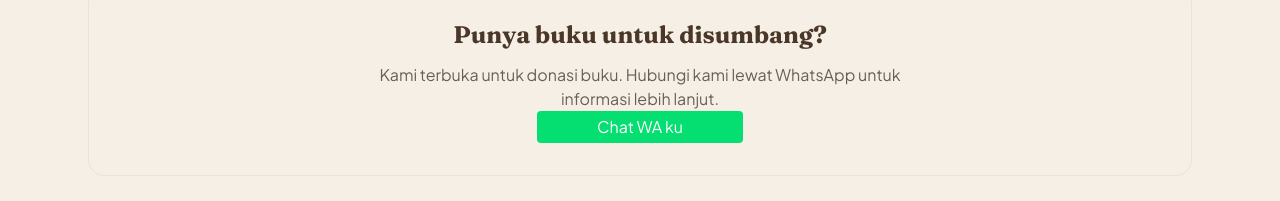
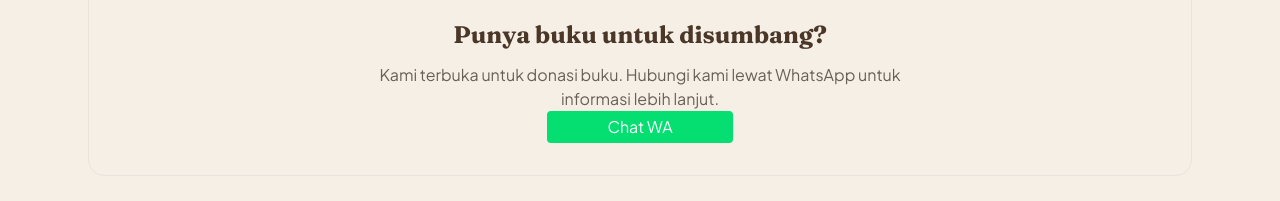
Before and after one commit to evonyaltsvr2095/kopingalam, a Next.js app: page /library in a window 1280 px wide. Shown: the part 395-596 px from the top of the page. Built offline with nearby package versions, Linux system fonts and the light colour scheme; no server answers; the database is empty.

Commit message:
working at Friday 23/10/26

```diff
--- a/src/app/library/page.tsx
+++ b/src/app/library/page.tsx
@@ -74,7 +74,7 @@ export default async function LibraryPage() {
           informasi lebih lanjut.
         </p>
        <a href="http://wa.me/6285961438827?text=Halo, saya ingin menyalurkan donasi buku." target="_blank" rel="noopener noreferrer" className="inline-block bg-green-400 text-white px-15 py-1 rounded hover:bg-green-600">
-          Chat WA ku
+          Chat WA
         </a>
       </section>
     </main>
```
